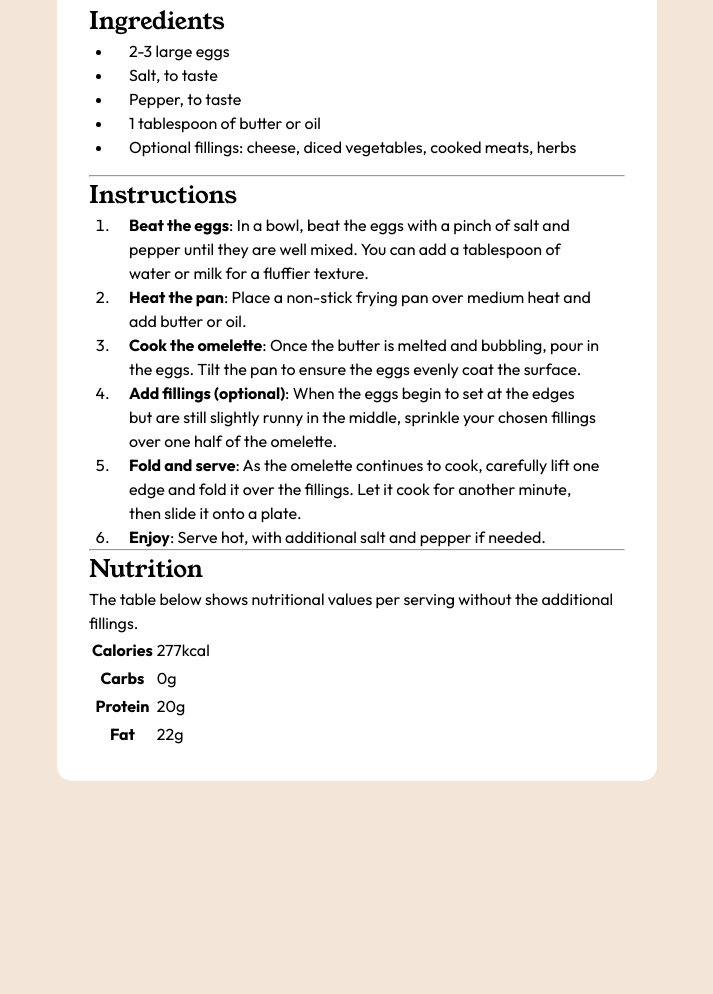
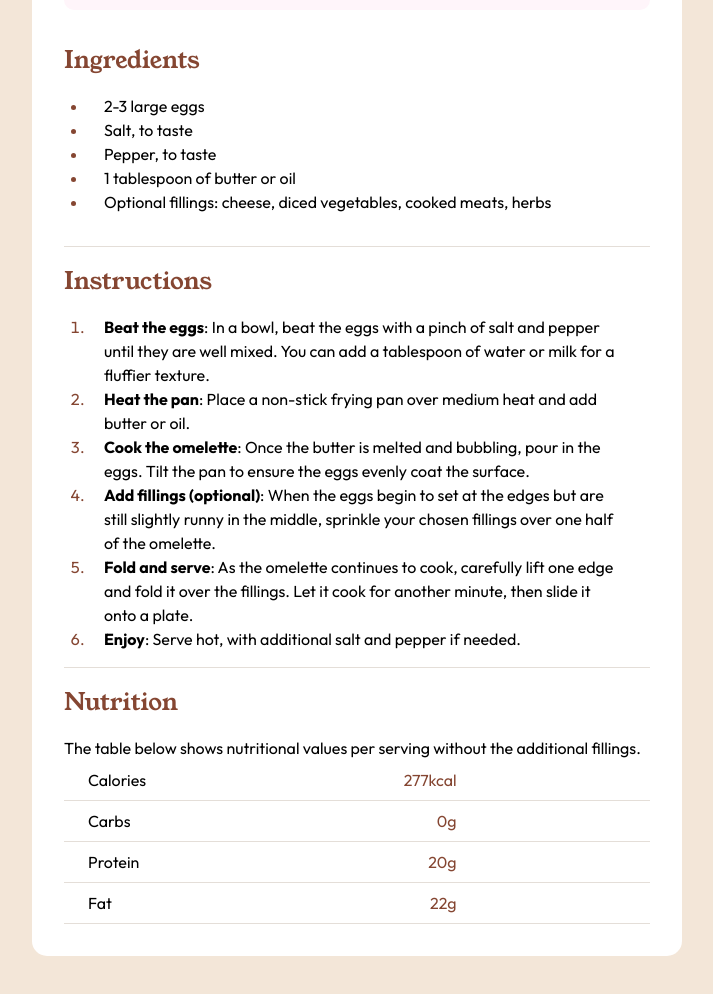
Before and after one commit to wheelerMT/frontend-mentor, a plain HTML site: page challenges/recipe-page/index.html in a window 1280 px wide. Shown: the part 726-1720 px from the top of the page, without its empty margins (283-996 px from the left). Before the commit the page ends 1667 px from the top, so only its background shows below. Drawn offline with Linux system fonts and the light colour scheme.

Commit message:
Finish styling

```diff
--- a/challenges/recipe-page/styles.css
+++ b/challenges/recipe-page/styles.css
@@ -109,6 +109,7 @@ h4,
 h5,
 h6 {
   font-family: "YoungSerif", sans-serif;
+  padding: 16px 0;
 }
 main {
   display: flex;
@@ -120,7 +121,7 @@ main {
 article {
   background-color: white;
   padding: 32px;
-  max-width: 600px;
+  max-width: 650px;
   margin-bottom: 32px;
   border-radius: 15px;
 }
@@ -153,11 +154,51 @@ li {
   border-radius: 10px;
 }
 
+.preparation h2 {
+  padding: 0;
+}
 .preparation h2,
 .preparation li::marker {
   color: var(--color-rose-800);
 }
 
+.ingredients li::marker,
+.ingredients h2,
+.instructions li::marker,
+.instructions h2,
+.nutrition td,
+.nutrition h2 {
+  color: var(--color-brown);
+}
+
 .ingredients {
   padding: 16px 0;
 }
+
+hr {
+  border: none;
+  height: 1px;
+  background-color: var(--color-stone-150);
+  margin-top: 16px;
+}
+
+table {
+  border-collapse: collapse;
+  width: 100%;
+}
+
+tr {
+  border-bottom: 1px solid var(--color-stone-150);
+  display: flex;
+  justify-content: space-between;
+}
+
+th,
+td {
+  font-weight: normal;
+  padding: 8px 24px;
+}
+
+td {
+  padding-right: 33%;
+}
```
